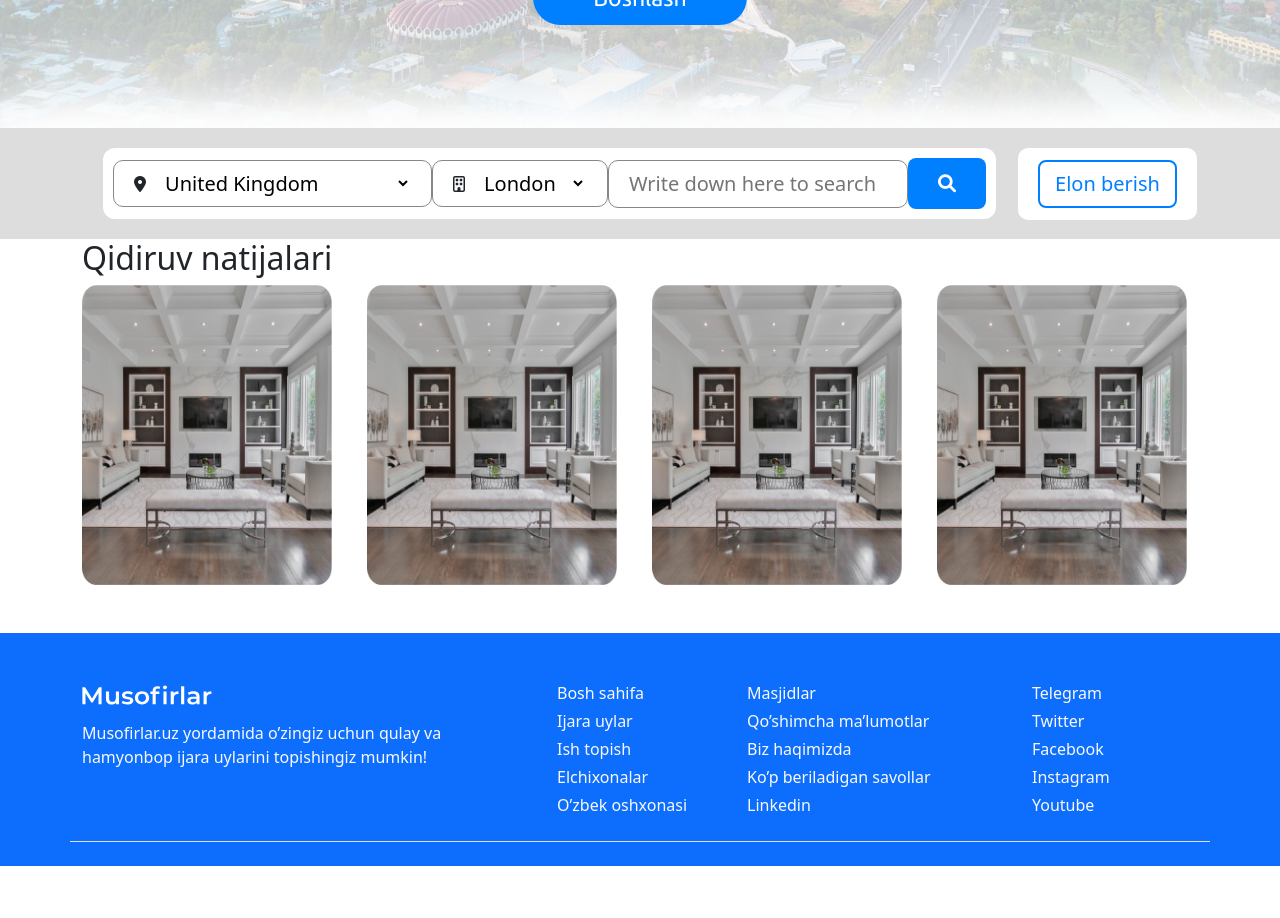
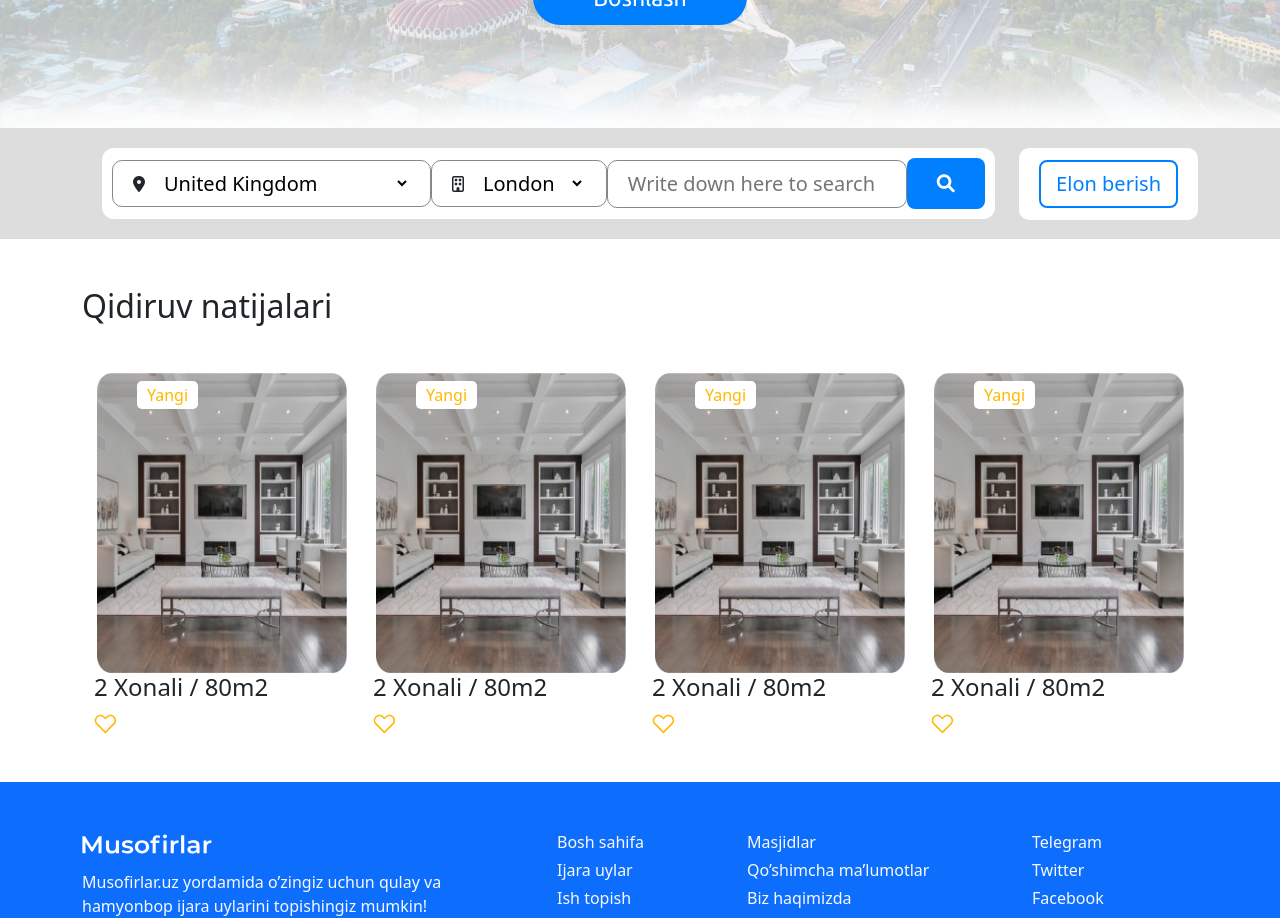
Before and after one commit to Milliy-Dasturchilar/musofirlar.frontend, a React (Create React App) app: page /flat in a window 1280 px wide. Shown: the part 520-1438 px from the top of the page. Before the commit the page ends 1386 px from the top, so only its background shows below. Built offline with nearby package versions, Linux system fonts and the light colour scheme.

Commit message:
I am ulugbek

```diff
--- a/src/components/flatRoomImages/FlatRoomImages.js
+++ b/src/components/flatRoomImages/FlatRoomImages.js
@@ -6,8 +6,8 @@ class FlatRoomImages extends PureComponent {
     render() {
         return (
             <div className="container">
-                <h2 className="">Qidiruv natijalari</h2>
-                <div className="row">
+                <h2 className="mb-5 mt-5">Qidiruv natijalari</h2>
+                <div className="row p-0 m-0">
                     <FlatRoomImage />
                     <FlatRoomImage />
                     <FlatRoomImage />
--- a/src/components/flatRoomImages/flatRoomImage/flatRoomImage.css
+++ b/src/components/flatRoomImages/flatRoomImage/flatRoomImage.css
@@ -2,6 +2,28 @@
     box-sizing: border-box;
     margin: 0;
     padding: 0;
+}
+.room-container{
+position: relative;
+}
+.img-container{
+    text-align: center;
+
+}
+.img-container div{
+    width: 100%;
+
+}
+.img-text{
+    margin: 0;
+    padding: 0;
+    position: absolute;
+    top: 8px;
+    left: 55px;
+    background-color: #fff;
+    padding: 2px 10px;
+    border-radius: 5px;
+    color: #FFB800;
 }
 .flat-room-image{
     width: 250px;
--- a/src/components/flatRoomImages/flatRoomImage/flatRoomImage.js
+++ b/src/components/flatRoomImages/flatRoomImage/flatRoomImage.js
@@ -1,14 +1,28 @@
 import React, { PureComponent } from "react";
 import "./flatRoomImage.css";
 import Photo from "./roomImage.png";
-
+import Icon from "../like-icon.svg";
 class FlatRoomImage extends PureComponent {
     render() {
 
         return (
-            <div className="col-md-3">
-                <img src={ Photo } className="flat-room-image" />
+            <div className="col-md-3 room-container">
+                <div className="img-container">
+                    <div> <img src={Photo} className="flat-room-image" /></div>
+                </div>
+                <p className="img-text">Yangi</p>
+                <div className="room-image-title-container">
+                    <div className="room-image-title">
+                        <div className="flat-room-container">
+                            <h4 className="flat-price">2 Xonali / 80m2</h4>
+                            <img src={Icon} />
+                        </div>
+                        {/* <h4></h4> */}
+                    </div>
+
+                </div>
             </div>
+
         );
     }
 }
--- a/src/components/inputLocation/inputLocation.css
+++ b/src/components/inputLocation/inputLocation.css
@@ -9,7 +9,7 @@
 .input-location-input {
   display: flex;
   align-items: center;
-  justify-content: space-around;
+  justify-content: space-between;
 }
 
 .country-container {
```
Also changed, not shown: src/components/flatRoomImages/like-icon.svg (added), src/components/main-card/main-card.js (line endings or trailing spaces).
